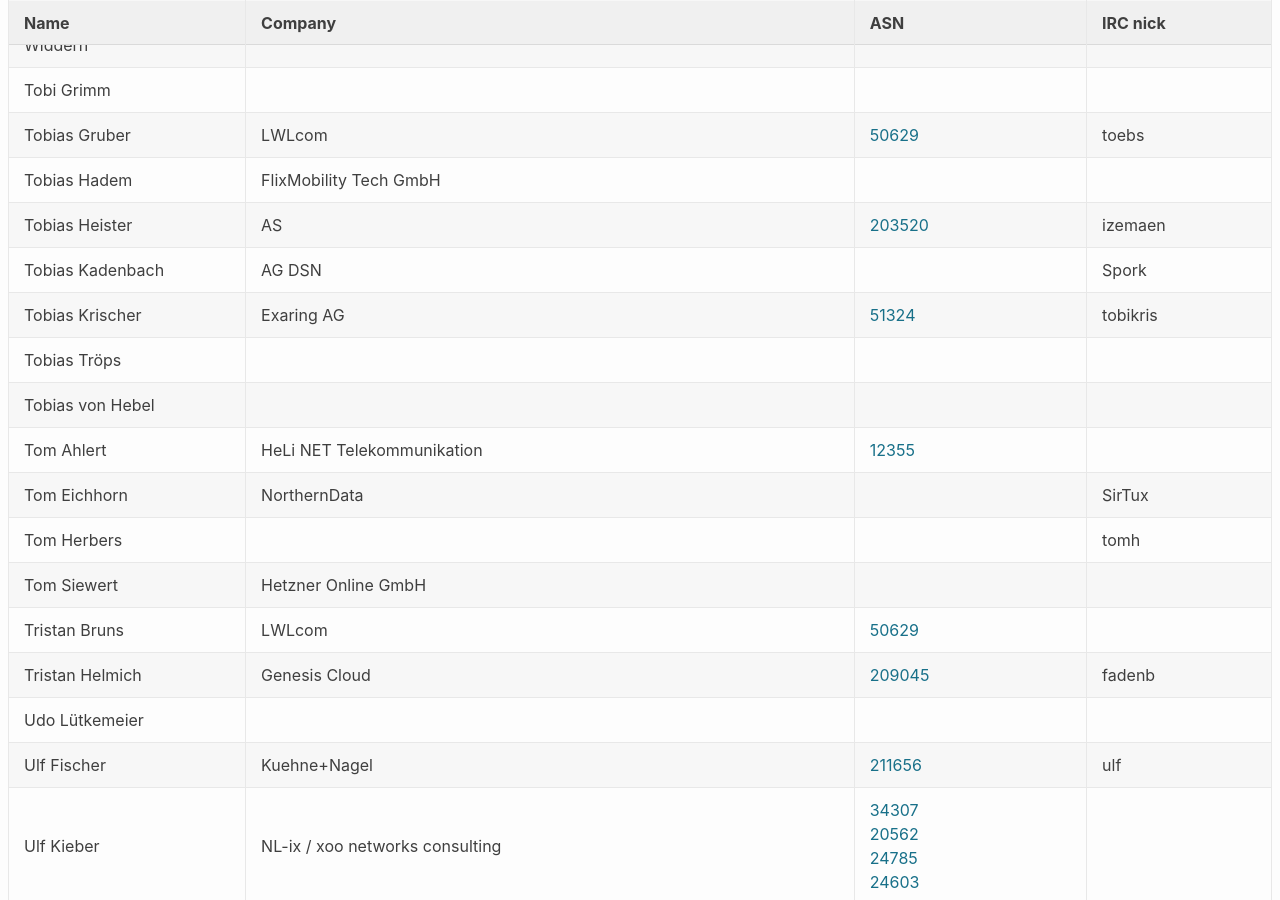
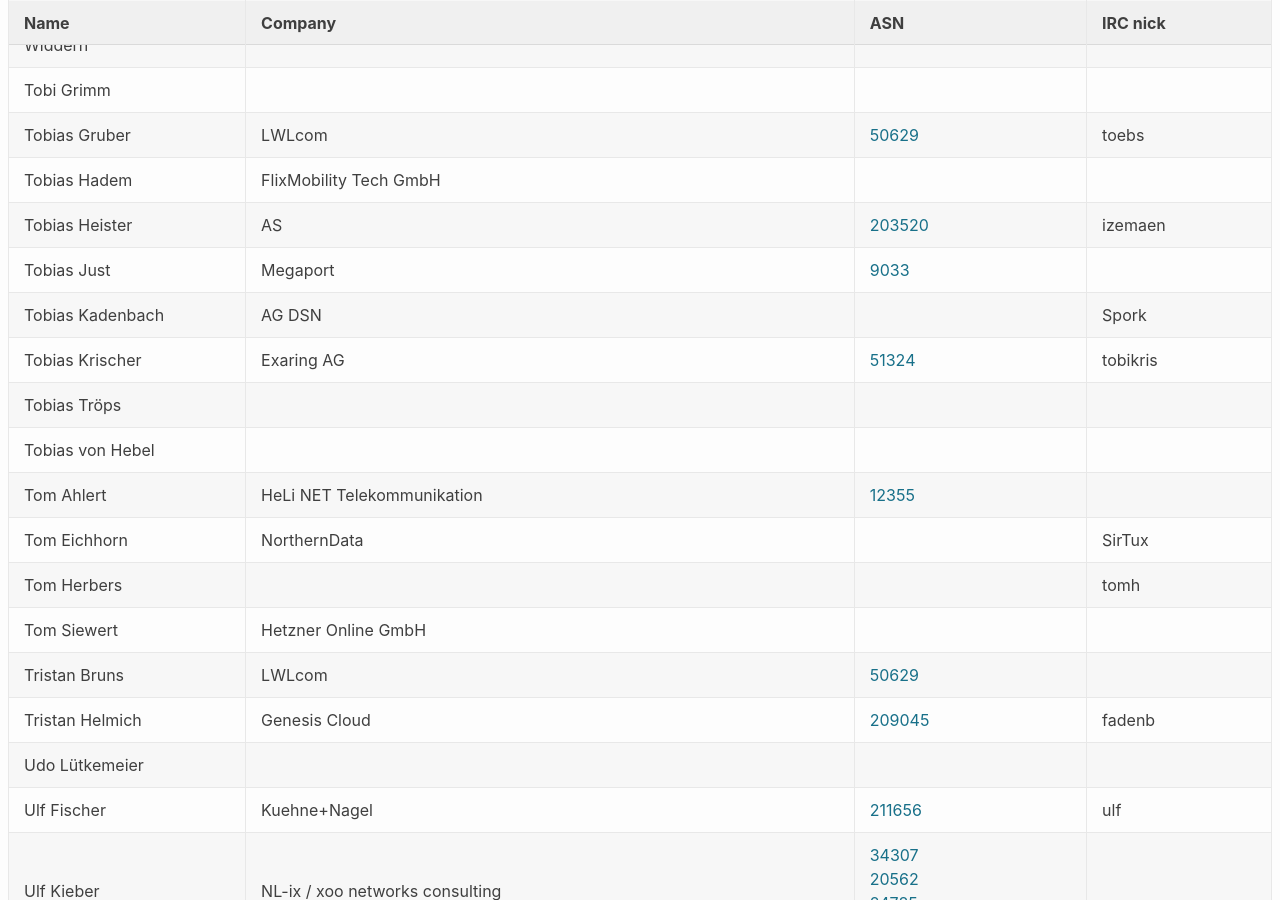
Before and after one commit to denog/pretix-attendeelist, a Jekyll site: the page built from denog13/index.markdown, in a window 1280 px wide and 900 px high, scrolled down 22510 px. Built offline with Jekyll 4.4.1, drawn with Linux system fonts in a browser that asks for light colours.

Commit message:
Latest data: Sat Oct 23 13:49:53 UTC 2021

```diff
--- a/_data/attendees_denog13.json
+++ b/_data/attendees_denog13.json
@@ -2922,6 +2922,12 @@
     "asn": "203520"
   },
   {
+    "name": "Tobias Just",
+    "company": "Megaport",
+    "irc": null,
+    "asn": "9033"
+  },
+  {
     "name": "Tobias Kadenbach",
     "company": "AG DSN",
     "irc": "Spork",
```
